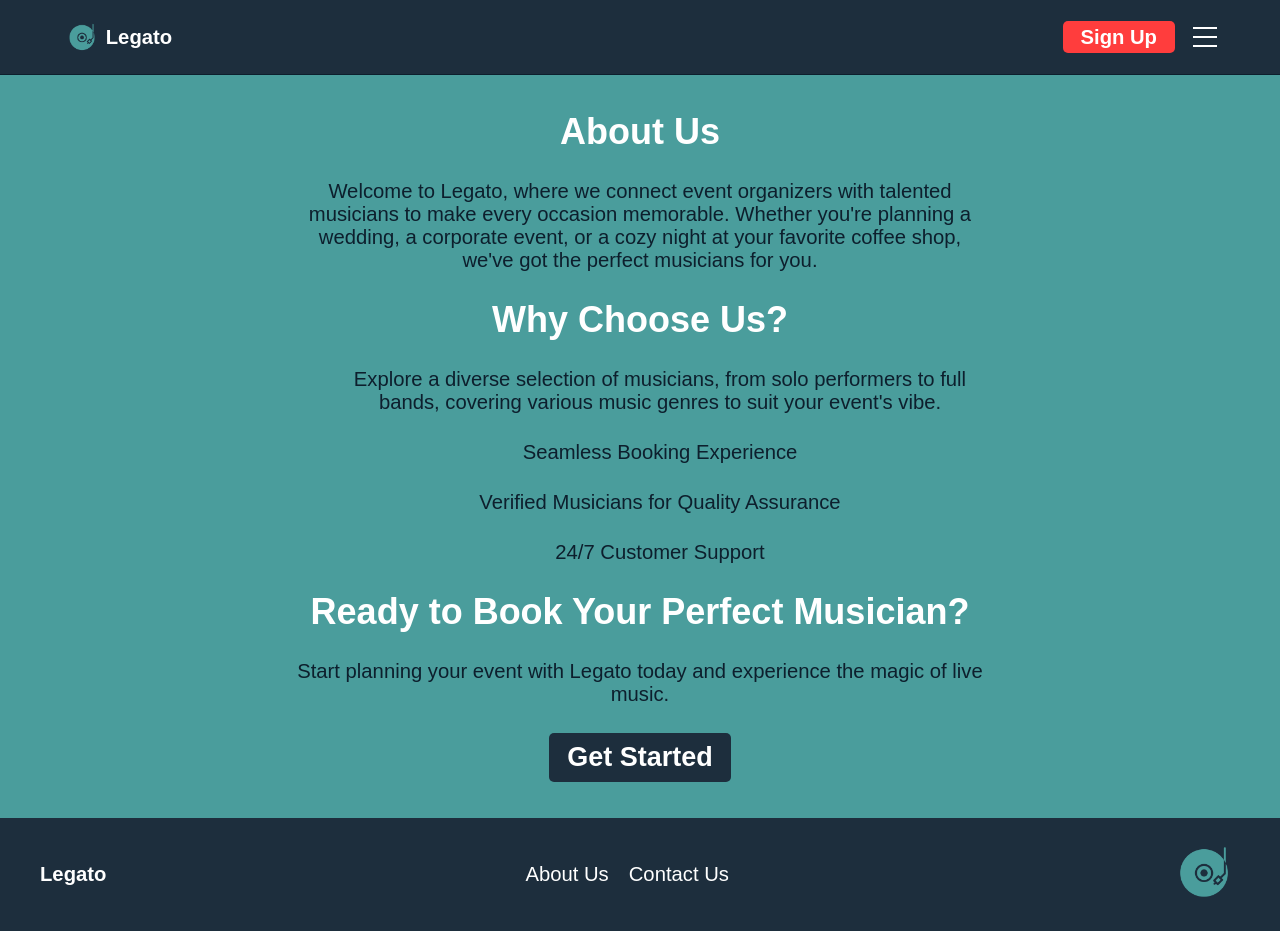
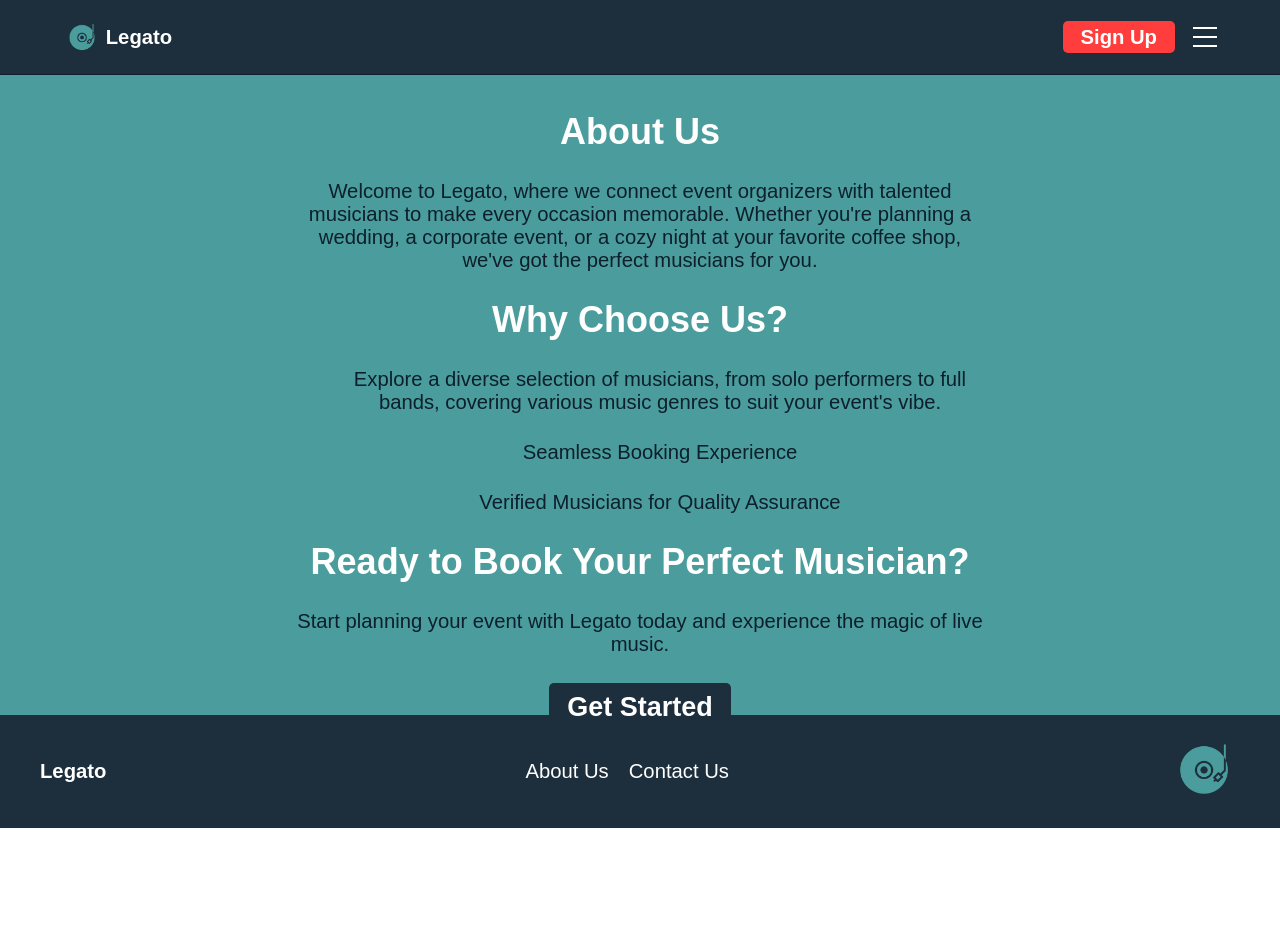
Before and after one commit to albertoleong/LEGATO-musicians-platform, a React (Create React App) app in the folder client/: page /about in a window 1280 px wide. After the commit the page ends 828 px from the top, so only its background shows below. Built offline with nearby package versions, Linux system fonts and the light colour scheme.

Commit message:
about page styling

```diff
--- a/client/src/pages/About/About.jsx
+++ b/client/src/pages/About/About.jsx
@@ -23,7 +23,6 @@ const About = () => {
                     </li>
                     <li className="about__description">Seamless Booking Experience</li>
                     <li className="about__description">Verified Musicians for Quality Assurance</li>
-                    <li className="about__description">24/7 Customer Support</li>
                 </ul>
             </section>
 
--- a/client/src/pages/About/About.scss
+++ b/client/src/pages/About/About.scss
@@ -18,6 +18,7 @@
     @include desktop {
         padding-left: 3.5rem;
         padding-right: 3.5rem;
+        height: 80vh;
     }
 
     &__container {
```
